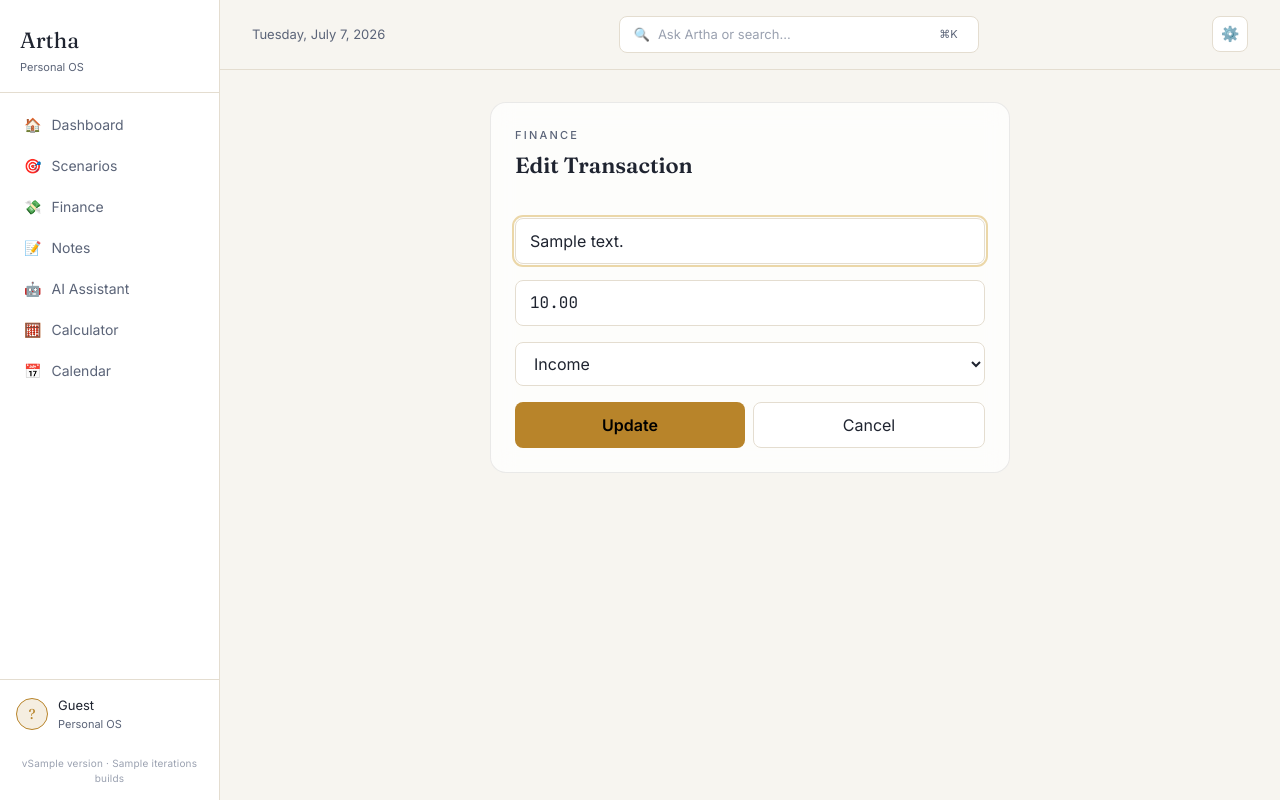
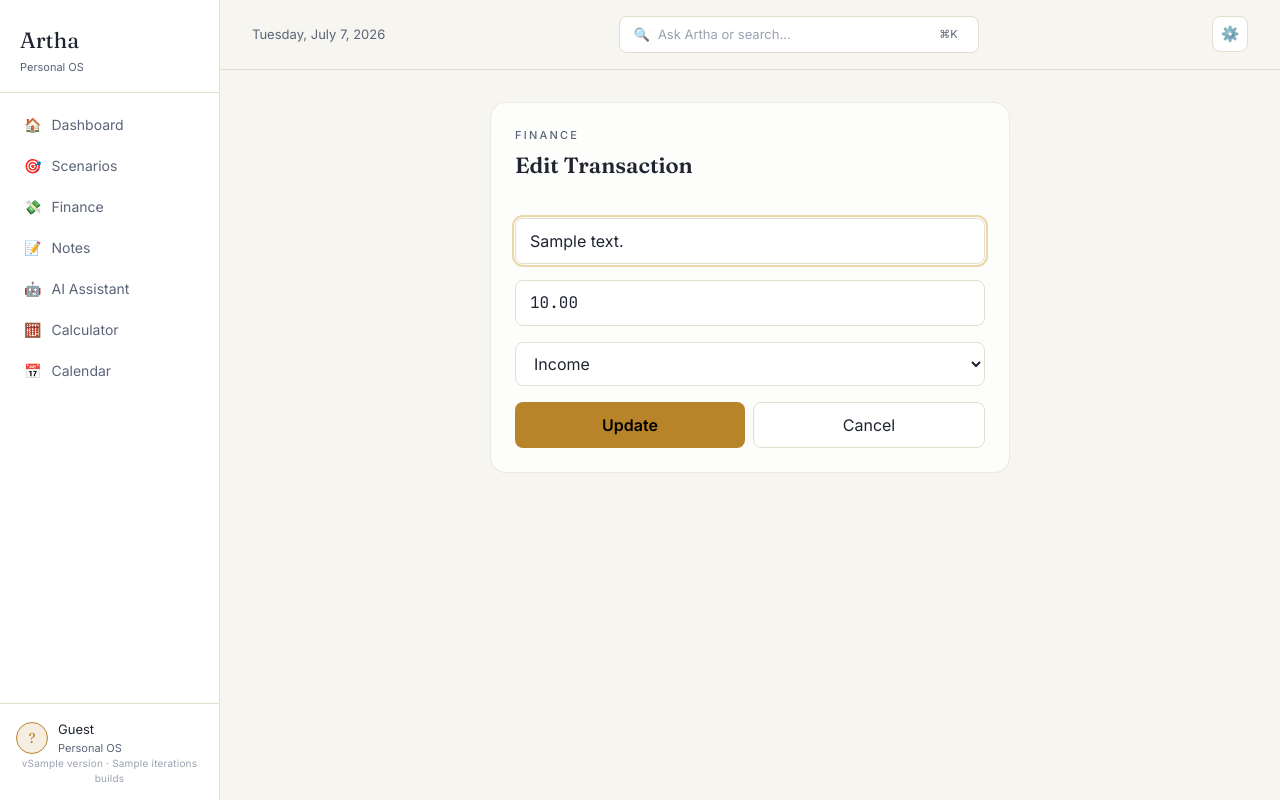
Before and after one commit to tamkin-anwar/artha-dashboard, a Flask app: template templates/edit_transaction.html in a window 1280 px wide. Run offline with Flask 3, Linux system fonts and the light colour scheme; tables that the repository leaves empty hold one stand-in row (values such as "Sample post"); the template is opened without the code that fills it: values that come from a table or form of the project are taken from there, most other values are stand-ins (such as "Sample title", 1, 10 or a date in 2020); some libraries are stand-ins or nearby versions.

Commit message:
fix: tighten sidebar footer spacing, sort transactions ascending, hide date input until editing

```diff
--- a/artha/blueprints/finance/routes.py
+++ b/artha/blueprints/finance/routes.py
@@ -480,7 +480,7 @@ def finance_page():
     uid = current_user.id
     all_tx = (
         Transaction.query.filter_by(user_id=uid)
-        .order_by(Transaction.timestamp.desc(), Transaction.id.desc())
+        .order_by(Transaction.timestamp.asc(), Transaction.id.asc())
         .all()
     )
 
--- a/templates/base.html
+++ b/templates/base.html
@@ -110,7 +110,7 @@
                 </nav>
 
                 <!-- User chip -->
-                <div style="padding:16px; border-top:1px solid var(--border-subtle); display:flex; align-items:center; gap:10px;">
+                <div style="padding:16px 16px 0; border-top:1px solid var(--border-subtle); display:flex; align-items:center; gap:10px;">
                     <div style="width:32px; height:32px; border-radius:50%; background:var(--gold-dim); border:1px solid var(--gold); display:flex; align-items:center; justify-content:center; font-size:14px; color:var(--gold); font-family:'Fraunces',serif; flex-shrink:0;">
                         {{ current_user.first_name[0] if current_user.is_authenticated and current_user.first_name else '?' }}
                     </div>
@@ -121,7 +121,7 @@
                 </div>
 
                 <!-- Version badge -->
-                <div style="padding:8px 16px 14px; text-align:center; font-size:10px; color:var(--text-muted); letter-spacing:0.02em;">
+                <div style="padding:0 16px 14px; margin:0; text-align:center; font-size:10px; color:var(--text-muted); letter-spacing:0.02em;">
                     v{{ version }} &middot; {{ iterations }} build{{ 's' if iterations != 1 else '' }}
                 </div>
             </aside>
```
Also changed, not shown: templates/partials/transaction_row.html (+10 -1 lines).
